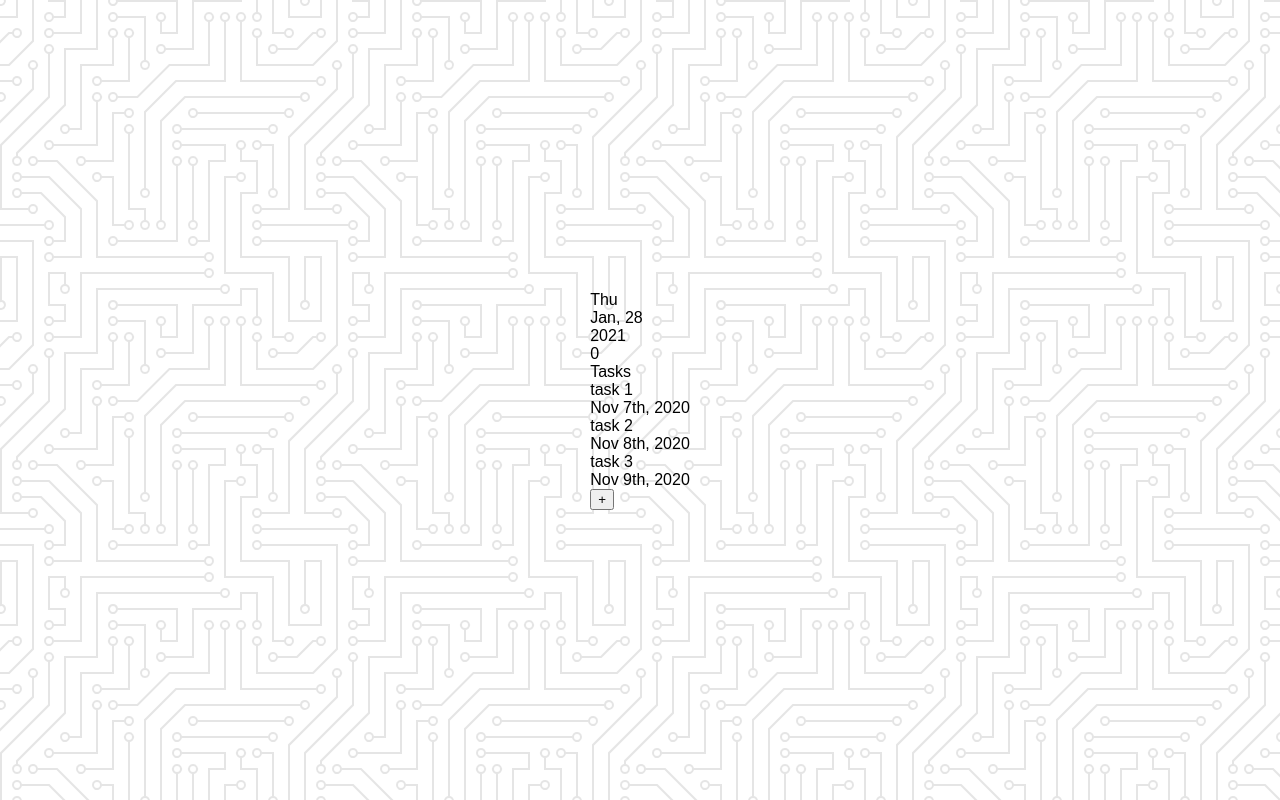
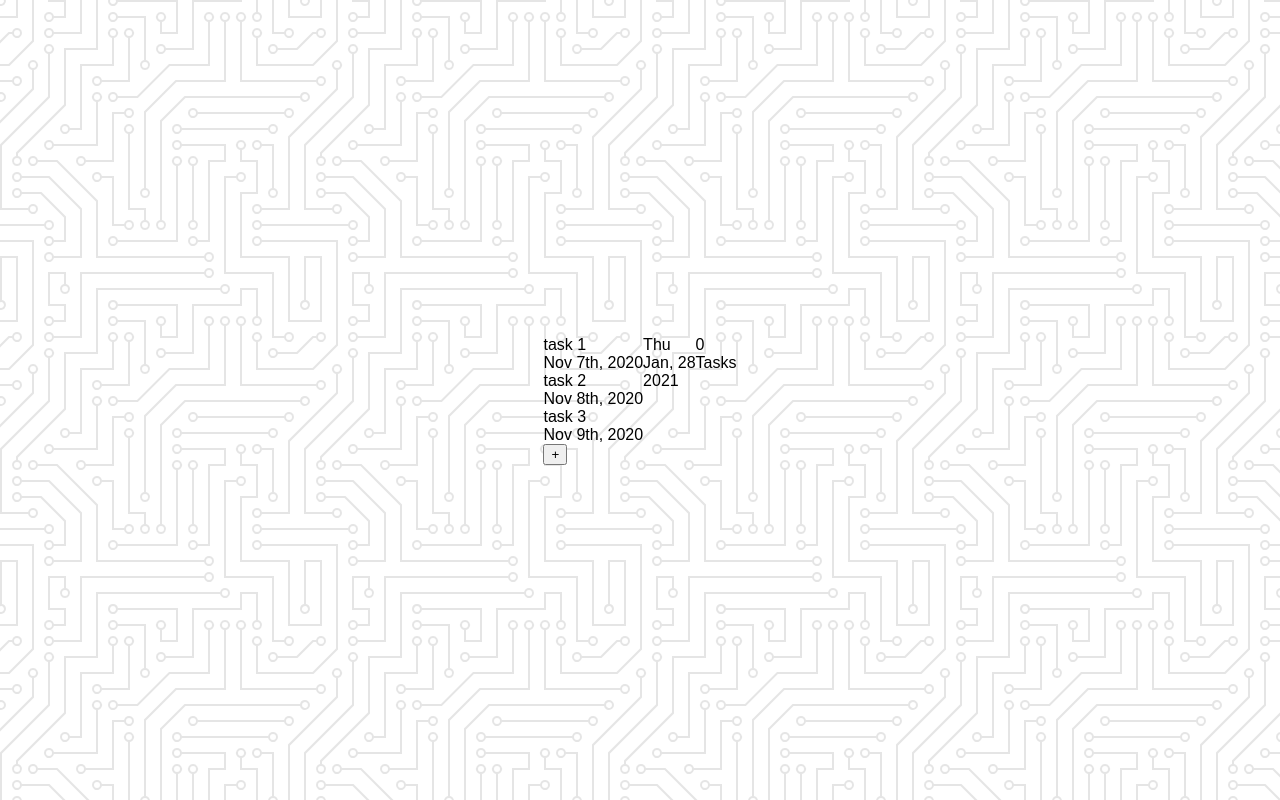
Before and after one commit to ryuuohlee/Creative-Softwares-Challenge, a React (Create React App) app in the folder to-do/: page / in a window 1280 px wide. Built offline with nearby package versions, Linux system fonts and the light colour scheme.

Commit message:
Feature: Styled App

```diff
--- a/to-do/src/components/TaskModal/TaskModal.js
+++ b/to-do/src/components/TaskModal/TaskModal.js
@@ -1,9 +1,11 @@
-import React from 'react';
+import React, { useState } from 'react';
 
 
 const TaskModal = (props) => {
-  console.log(props)
-  const { date, priority, status, task } = props;
+  const [task, setTask] = useState('');
+  const [date, setDate] = useState('');
+  const [priority, setPriority] = useState('');
+
     return (
       <div className="Tasks">
         <form>
--- a/to-do/src/container/App/App.js
+++ b/to-do/src/container/App/App.js
@@ -2,6 +2,7 @@ import React, { useState } from 'react';
 import CurrentDate from '../../components/CurrentDate/CurrentDate.js';
 import OpenTasks from '../../components/OpenTasks/OpenTasks.js';
 import TaskList from '../../components/TaskList/TaskList.js'
+import { AppStyle } from './AppStyles.js'
 
 
 const App = () => {
@@ -14,11 +15,11 @@ const App = () => {
   console.log(dateParse)
 
     return (
-      <div className="App">
+      <AppStyle className="App">
+        <TaskList tasks={taskList} />
         <CurrentDate date={dateParse} />
         <OpenTasks open={openTasks} />
-        <TaskList tasks={taskList} />
-      </div>
+      </AppStyle>
     );
 }
 
--- /dev/null
+++ b/to-do/src/container/App/AppStyles.js
@@ -0,0 +1,5 @@
+import styled from 'styled-components';
+
+export const AppStyle = styled.div`
+  display: flex;
+`;
```
Also changed, not shown: 1 other file (tests, documents, lock files or other folders).
